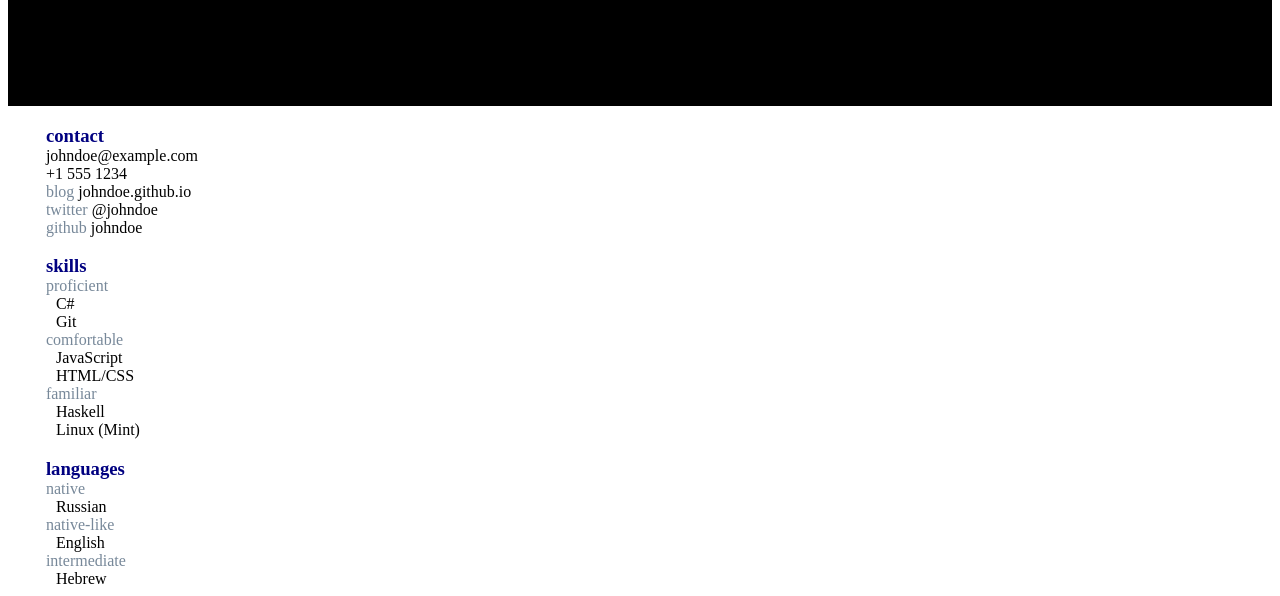
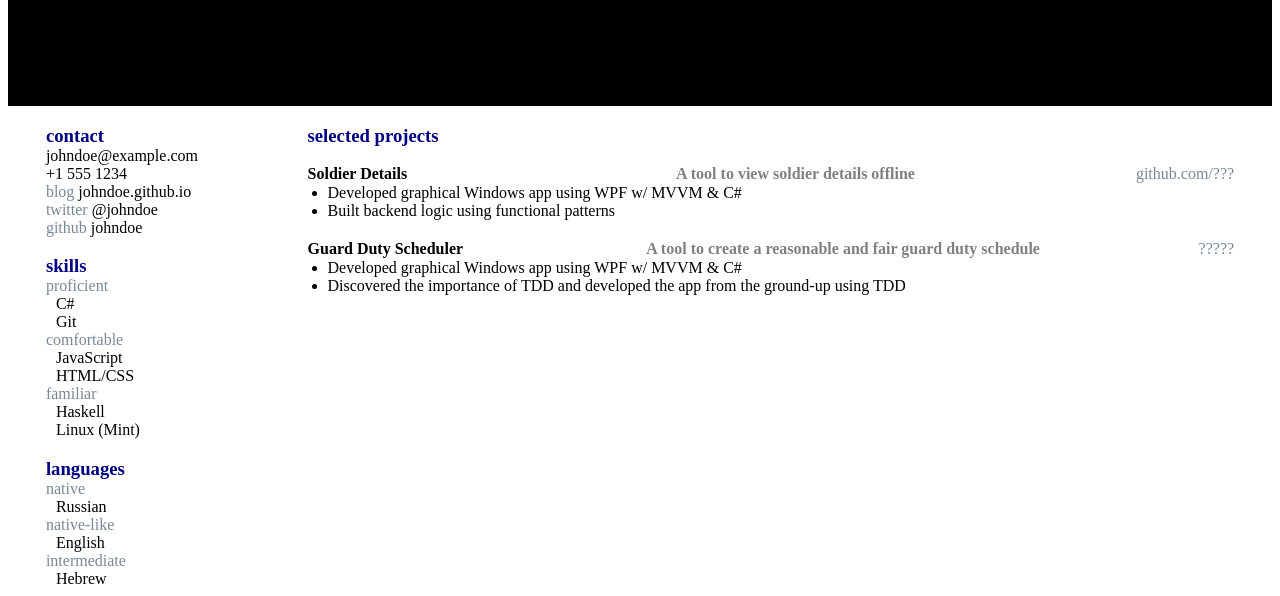
Before and after one commit to danplisetsky/resume-maker, a plain HTML site: page index.html in a window 1280 px wide. Shown: the part 219-815 px from the top of the page. Drawn offline with Linux system fonts and the light colour scheme.

Commit message:
add projects section

```diff
--- a/index.html
+++ b/index.html
@@ -71,12 +71,36 @@
                     <p class="canEdit">Hebrew</p>
                 </div>
             </div>
+        </div>
+
+        <div id="sndColumn">
+            <div id="projects" class="section">
+                <h3 class="canPickColor">selected projects</h3>
+                <div class="project">
+                    <p class="projName">Soldier Details</p>
+                    <p class="projDescription">A tool to view soldier details offline</p>
+                    <p class="link">github.com/???</p>
+                    <ul class="details">
+                        <li>Developed graphical Windows app using WPF w/ MVVM & C#</li>
+                        <li>Built backend logic using functional patterns</li>
+                    </ol>
+                </div>
+
+                <div class="project">
+                    <p class="projName">Guard Duty Scheduler</p>
+                    <p class="projDescription">A tool to create a reasonable and fair guard duty schedule</p>
+                    <p class="link">?????</p>
+                    <ul class="details">
+                        <li>Developed graphical Windows app using WPF w/ MVVM & C#</li>
+                        <li>Discovered the importance of TDD and developed the app from the ground-up using TDD</li>
+                    </ul>
+                </div>
+
+
+            </div>
 
         </div>
 
-        <div id="sndColumn">
-
-        </div>
     </div>
 
     <script src="script.js"></script>
--- a/style.css
+++ b/style.css
@@ -20,15 +20,25 @@
     margin: auto 3%;
     display: grid;
     grid-template-columns: 1fr 4fr;
-    grid-gap: 10px;
+    grid-gap: 30px;
 }
 
 #fstColumn {
+    grid-column: 1;
     display: grid;
     grid-template-areas:
         'contact'
         'skills'
         'langs'
+}
+
+#sndColumn {
+    grid-column: 2;
+    display: grid;
+    grid-template-areas:
+        'projs'
+        'xp'
+        'education'
 }
 
 #contact {
@@ -49,7 +59,7 @@ h3 {
     display: inline;
 }
 
-.description {
+.description, .link {
     color: lightslategray;
 }
 
@@ -63,6 +73,44 @@ h3 {
 
 #languages {
     grid-area: langs;
+}
+
+#projects {
+    grid-area: projs;
+}
+
+.project {
+    display: grid;
+    grid-auto-columns: auto;
+    grid-auto-rows: auto;
+    margin: 2% auto;
+}
+
+.projName {
+    grid-row: 1;
+    grid-column: 1;
+    font-weight: bold;
+}
+
+.projDescription {
+    grid-row: 1;
+    grid-column: 2;
+    color: gray;
+    font-weight: bolder;
+    justify-self: center;
+}
+
+.link {
+    grid-row: 1;
+    grid-column: 3;
+    justify-self: end;
+}
+
+.details {
+    grid-row: 2;
+    grid-column: 1/3;
+    margin: 1px 0;
+    padding-left: 20px;
 }
 
 /* JS-created elements */
```
